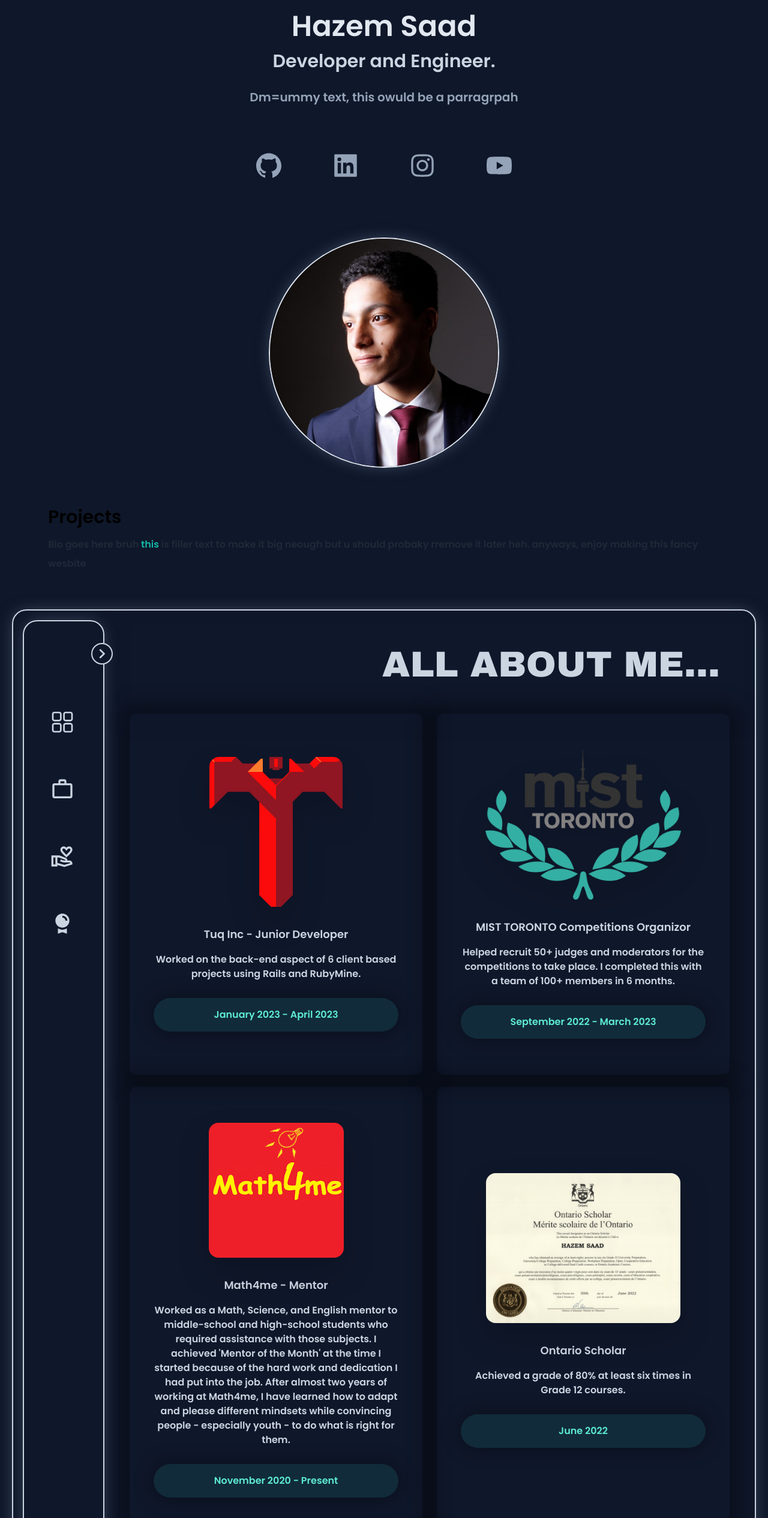
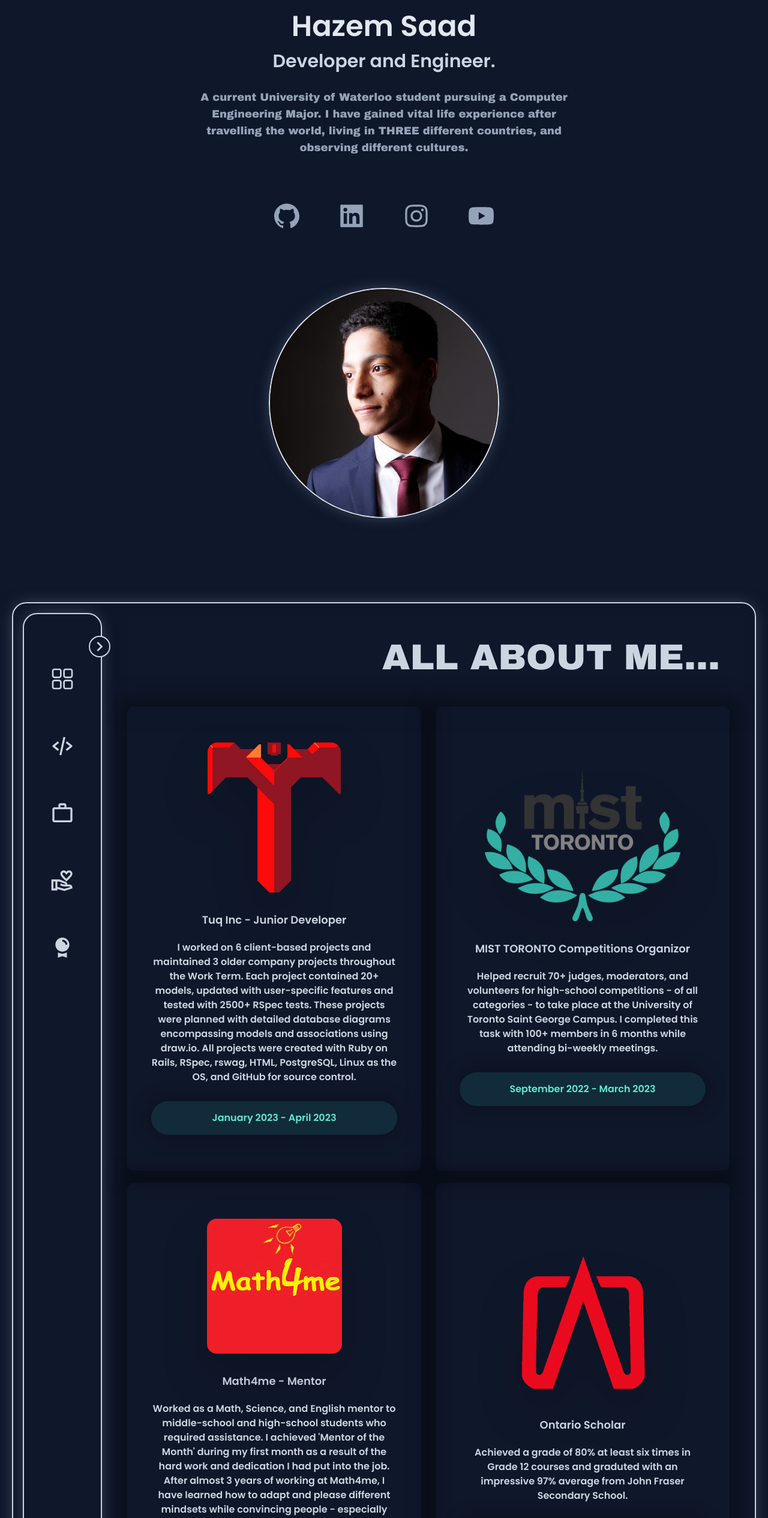
Before and after one commit to HazemS24/Hazem-Saad, a Next.js app: page / in a window 1280 px wide. Shown: the part 120-2651 px from the top of the page at 60% size. Built offline with nearby package versions, Linux system fonts and the light colour scheme.

Commit message:
Final Design Changes

```diff
--- a/src/app/page.tsx
+++ b/src/app/page.tsx
@@ -15,7 +15,7 @@ import {
   MdKeyboardArrowLeft,
 } from "react-icons/md";
 import { RxDashboard } from "react-icons/rx";
-import { BiSolidAward } from "react-icons/bi";
+import { BiSolidAward, BiCodeAlt } from "react-icons/bi";
 import Image from "next/image";
 import hazem from "public/images/hazem_saad.jpg";
 import sections from "./personal_portfolio_data.json";
@@ -43,6 +43,9 @@ export default function Home() {
 
     if (type === "") {
       setType("ALL ABOUT ME...");
+    }
+    if (type === "Projects") {
+      setType("PROJECTS...");
     }
     if (type === "Work Experience") {
       setType("WORK EXPERIENCES...");
@@ -85,11 +88,14 @@ export default function Home() {
             <h3 className="text-2xl py-2 md:text-3xl text-slate-300">
               Developer and Engineer.
             </h3>
-            <p className="text-md py-5 leading-8 md:text-xl max-w-xl mx-auto text-slate-400">
-              Dm=ummy text, this owuld be a parragrpah
+            <p className="text-md py-5 leading-8 md:text-lg max-w-2xl mx-auto text-slate-400 font-archivo">
+              A current University of Waterloo student pursuing a Computer
+              Engineering Major. I have gained vital life experience after
+              travelling the world, living in THREE different countries, and
+              observing different cultures.
             </p>
           </div>
-          <div className="text-5xl text-slate-400 flex justify-center gap-20 py-4">
+          <div className="text-5xl text-slate-400 flex justify-center gap-[60px] py-4">
             <a href="https://github.com/HazemS24">
               <AiOutlineGithub className="hover:text-slate-200" />
             </a>
@@ -103,19 +109,8 @@ export default function Home() {
               <AiFillYoutube className="hover:text-slate-200" />
             </a>
           </div>
-          <div className="relative mx-auto rounded-full w-80 h-80 mt-20 overflow-hidden border-slate-200 md:h-96 md:w-96 border-2 shadow-cs-xl shadow-slate-500">
+          <div className="relative mx-auto rounded-full w-80 h-80 my-20 overflow-hidden border-slate-200 md:h-96 md:w-96 border-2 shadow-cs-xl shadow-slate-500">
             <Image src={hazem} alt="" />
-          </div>
-        </section>
-
-        <section className="px-10 pb-10 md:pt-5 md:px-20 lg:px-30">
-          <div>
-            <h3 className="text-3xl py-1">Projects</h3>
-            <p className="text-md pt-2 leading-8 text-gray-800">
-              Bio goes here bruh <span className="text-teal-500">this</span> is
-              filler text to make it big neough but u should probaky rremove it
-              later heh. anyways, enjoy making this fancy wesbite{" "}
-            </p>
           </div>
         </section>
 
@@ -141,13 +136,23 @@ export default function Home() {
               onClick={() => setOpen(!open)}
             />
 
-            <div
-              className={`bg-slate-900 text-slate-300 text-6xl duration-500 font-archivo ${
-                open ? "lg:ml-5 lg:mt-4 max-lg:hidden" : "scale-0 m-0 p-0"
-              }`}
+            <Transition
+              show={open}
+              enter="transition ease-in duration-200 delay-100"
+              enterTo="scale-100 w-[100%]"
+              enterFrom="scale-0 w-[0%]"
+              leave="transition ease-in duration-100"
+              leaveFrom="scale-100 w-[100%]"
+              leaveTo="scale-0 w-[0%] ml-15"
             >
-              FILTERS
-            </div>
+              <div
+                className={`bg-slate-900 text-slate-300 text-6xl font-archivo ${
+                  open ? "lg:ml-5 lg:mt-4 max-lg:hidden" : "h-0 m-0 pl-10 pt-10"
+                }`}
+              >
+                FILTERS
+              </div>
+            </Transition>
 
             <div
               className={`flex py-5 ease-in-out duration-500 lg:mt-5 lg:mx-2 ${
@@ -184,6 +189,44 @@ export default function Home() {
                     }`}
                   >
                     ALL ABOUT ME...
+                  </h1>
+                </Transition>
+              </button>
+            </div>
+
+            <div
+              className={`flex py-5 ease-in-out duration-500 lg:mx-2 ${
+                open ? "" : "max-lg:scale-0"
+              }`}
+            >
+              <button
+                className={`p-0 duration-500 relative rounded-md text-slate-300 hover:bg-slate-300 hover:text-slate-900 ${
+                  open ? "w-[360px]" : "flex-none"
+                }`}
+                onClick={() => {
+                  filterByType("Projects");
+                  setVisible(4);
+                  setNoMore(false);
+                }}
+              >
+                <BiCodeAlt
+                  className={`text-5xl rounded float-left [transition:_color_75ms,transform_0.5s_ease-in-out] flex-shrink-0 p-1 m-3 ${
+                    open ? "rotate-[360deg] mr-0" : ""
+                  }`}
+                />
+                <Transition
+                  show={open}
+                  enter="transition ease-in duration-[200ms] delay-100"
+                  enterTo="scale-100"
+                  enterFrom="scale-0 absolute"
+                  leave="transition duration-0"
+                  leaveFrom="scale-100"
+                  leaveTo="scale-0 absolute"
+                >
+                  <h1
+                    className={`text-lg [transition:_color_75ms,transform_0.5s_ease-in-out] text-inherit float-left ml-3 mt-[22px]`}
+                  >
+                    PROJECTS
                   </h1>
                 </Transition>
               </button>
@@ -325,12 +368,16 @@ export default function Home() {
                   <li className="text-center hover:bg-slate-800 shadow-cs-lg p-10 rounded-xl basis-5/12 flex-1 relative mb-5 mx-1 xl:mx-3 md:max-lg:mx-3 duration-200 flex flex-col justify-center">
                     <img
                       src={section.image}
-                      className="max-h-[250px] rounded-2xl mx-auto drop-shadow-2xl mt-5"
+                      className="max-h-[250px] rounded-2xl mx-auto drop-shadow-3xl mt-5"
                     />
                     <div className="text-lg font-medium pt-8 pb-2">
                       <strong>{name}</strong>
                     </div>
-                    <div className="py-2">{description}</div>
+                    <div className="py-2">
+                      {description.split("\n").map((line) => (
+                        <p className="mt-1">{line}</p>
+                      ))}
+                    </div>
                     <div className="p-4 my-5 text-teal-300 rounded-full bg-teal-400/10 shadow-cs-md">
                       {EndDate(start_date, end_date)}
                     </div>
--- a/src/app/personal_portfolio_data.json
+++ b/src/app/personal_portfolio_data.json
@@ -1,7 +1,7 @@
 [
 	{
 		"name": "Tuq Inc - Junior Developer",
-		"description": "Worked on the back-end aspect of 6 client based projects using Rails and RubyMine.",
+		"description": "I worked on 6 client-based projects and maintained 3 older company projects throughout the Work Term. Each project contained 20+ models, updated with user-specific features and tested with 2500+ RSpec tests. These projects were planned with detailed database diagrams encompassing models and associations using draw.io. All projects were created with Ruby on Rails, RSpec, rswag, HTML, PostgreSQL, Linux as the OS, and GitHub for source control.",
 		"start_date": "January 2023",
 		"end_date": "April 2023",
 		"type": "Work Experience",
@@ -9,7 +9,7 @@
 	},
 	{
 		"name": "MIST TORONTO Competitions Organizor",
-		"description": "Helped recruit 50+ judges and moderators for the competitions to take place. I completed this with a team of 100+ members in 6 months.",
+		"description": "Helped recruit 70+ judges, moderators, and volunteers for high-school competitions - of all categories - to take place at the University of Toronto Saint George Campus. I completed this task with 100+ members in 6 months while attending bi-weekly meetings.",
 		"start_date": "September 2022",
 		"end_date": "March 2023",
 		"type": "Volunteer Experience",
@@ -17,7 +17,7 @@
 	},
 	{
 		"name": "Math4me - Mentor",
-		"description": "Worked as a Math, Science, and English mentor to middle-school and high-school students who required assistance with those subjects. I achieved 'Mentor of the Month' at the time I started because of the hard work and dedication I had put into the job. After almost two years of working at Math4me, I have learned how to adapt and please different mindsets while convincing people - especially youth - to do what is right for them.",
+		"description": "Worked as a Math, Science, and English mentor to middle-school and high-school students who required assistance. I achieved 'Mentor of the Month' during my first month as a result of the hard work and dedication I had put into the job. After almost 3 years of working at Math4me, I have learned how to adapt and please different mindsets while convincing people - especially youth - to do what is right for them.",
 		"start_date": "November 2020",
 		"end_date": "Present",
 		"type": "Work Experience",
@@ -25,7 +25,15 @@
 	},
 	{
 		"name": "Ontario Scholar",
-		"description": "Achieved a grade of 80% at least six times in Grade 12 courses.",
+		"description": "Achieved a grade of 80% at least six times in Grade 12 courses and graduted with an impressive 97% average from John Fraser Secondary School.",
+		"start_date": "June 2022",
+		"end_date": null,
+		"type": "Awards",
+		"image": "images/tmmc_two.png"
+	},
+	{
+		"name": "Ontario Scholar",
+		"description": "Achieved a grade of 80% at least six times in Grade 12 courses and graduted with an impressive 97% average from John Fraser Secondary School.",
 		"start_date": "June 2022",
 		"end_date": null,
 		"type": "Awards",
@@ -33,7 +41,7 @@
 	},
 	{
 		"name": "MIST (Muslim Interscholastic Tournament) Toronto Math Olympics",
-		"description": "Achieved first place across all participating schools (in the Greater Toronto Area) in MIST's Math Olympics.",
+		"description": "Achieved first place across all participating schools (in the Greater Toronto Area) in MIST Toronto's Math Olympics. This took almost 6 months of weekly exams and self-supervised tests as a practice to achieve.",
 		"start_date": "May 2022",
 		"end_date": null,
 		"type": "Awards",
@@ -41,7 +49,7 @@
 	},
 	{
 		"name": "Senior Scholar at John Fraser Secondary School",
-		"description": "I would be placed for an hour time slot every week to help out peers and students in our school with specific subject materials that they were struggling with. I got the chance to feel charitable and master all the concepts I was helping with from all points of view - since I had to understand their questions and use my logical thinking to connect them to common misinterpretations about each concept.",
+		"description": "I volunteered an hour of my time per week to help out peers and students in our school with specific subject materials that they were struggling with. I got the chance to feel charitable and master all the concepts I was helping with from all points of view - since I had to understand their questions and use my logical thinking and connect them to common misinterpretations about each concept.",
 		"start_date": "September 2021",
 		"end_date": " June 2022",
 		"type": "Volunteer Experience",
@@ -49,7 +57,7 @@
 	},
 	{
 		"name": "University of Waterloo - Math Contests",
-		"description": "Achieved top 25% out of all participants across the world in the following contests:\\nPascal Contest (2018)\\nCayley Contest (2019)\\nFermat Contest (2020)\\nCanadian Senior Mathematics Contest (2020)\\nCanadian Senior Mathematics Contest (2021)",
+		"description": "Achieved top 25% out of all participants across the world in the following contests:\nPascal Contest (2018)\nCayley Contest (2019)\nFermat Contest (2020)\nCanadian Senior Mathematics Contest (2020)\nCanadian Senior Mathematics Contest (2021)",
 		"start_date": "2018",
 		"end_date": "2022",
 		"type": "Awards",
@@ -57,7 +65,7 @@
 	},
 	{
 		"name": "Muslim Student Association (MSA) Event Organizer",
-		"description": "I was part of the planners of major school-wide events. I learned about the responsibilities it takes for someone to run public events in an organized manner. Since we were the people who had to clean after these events, we multitasked to make sure that there would be minimal littering involved while also enjoying our time.",
+		"description": "I was part of the planners for major school-wide events. I learned about the responsibilities it takes for someone to run public events in an organized manner. We multitasked to make sure that there would be minimal littering involved while also enjoying our time, since we had to create a sense of responsibililty within participants.",
 		"start_date": "September 2021",
 		"end_date": "June 2022",
 		"type": "Volunteer Experience",
@@ -65,7 +73,7 @@
 	},
 	{
 		"name": "Mikey AED CPR",
-		"description": "A course that I voluntarily took to learn about the procedures of performing CPR and other life-saving techniques which could be used if someone else ever needed it.",
+		"description": "This is a course that I voluntarily took to learn about the procedures of performing CPR and other life-saving techniques which could be used if someone else ever needed it.",
 		"start_date": "October 2020",
 		"end_date": null,
 		"type": "Volunteer Experience",
@@ -73,7 +81,7 @@
 	},
 	{
 		"name": "Scholten's Shell - Convenience Store",
-		"description": "A floor worker and substitute cashier at a convenience store in New Brunswick. Working here gave me the experience to know how people think, and what the average person wants.",
+		"description": "I was a floor worker and a substitute cashier at a convenience store in New Brunswick. Working here gave me the experience to know how people think, and what the average person wants.",
 		"start_date": "June 2020",
 		"end_date": "August 2020",
 		"type": "Work Experience",
@@ -81,7 +89,7 @@
 	},
 	{
 		"name": "ASD-S Math Competition",
-		"description": "Achieved first place with a team in a Mathematics Competition across all schools in the Anglophone South District - South (ASD-S) District.",
+		"description": "Achieved first place with a team in a Mathematics Competition across all schools in the Anglophone South District - South (ASD-S) District at Saint John, Neww Brunswick.",
 		"start_date": "November 2019",
 		"end_date": null,
 		"type": "Awards",
@@ -89,7 +97,7 @@
 	},
 	{
 		"name": "Youth Peace Mural - 10 St. James Street, Saint John, NB",
-		"description": "The Youth Peace mural was a building-size project which took several months to complete. I would be scheduled to help paint the mural for 5 hours a week alongside other people and newcomers. I gained experience creating ice-breakers and being more socially aware since some newcomers could not speak English, so I took it as my own responsibility to make sure that everyone had the best experience, no matter what obstacles they faced. It was my honour to be a part of it since it stands for diversity and equality between all people with no discrimination!",
+		"description": "The Youth Peace mural was a building-size project which took several months of work. I would be scheduled to help paint the mural for 5 hours per week alongside other people and newcomers. I gained experience creating ice-breakers and being socially aware since some newcomers could not speak English. I took it as my own responsibility to make sure that everyone had the best experience, no matter what obstacles they faced. It was my honour to be a part of this project since it stands for diversity and equality between all people with no discrimination!",
 		"start_date": "September 2019",
 		"end_date": "November 2019",
 		"type": "Volunteer Experience",
@@ -97,7 +105,7 @@
 	},
 	{
 		"name": "Third Shift Workshops",
-		"description": "The third shift workshop was a painting project dedicated to the city of Saint John. The painting was established on the idea of building a new life/career after immigrating to a new city that supported it. Since it was also a two-person project, I gained experience working in a less chaotic environment where communication was vital to ensure efficient success.",
+		"description": "The third shift workshop was a painting project dedicated to the city of Saint John. The painting was established on the idea of building a new life/career after immigrating to a new city that supported it. Furthermore, since it was also a two-person project, I gained experience working in a less chaotic environment where communication was vital to ensure efficient success.",
 		"start_date": "August 2019",
 		"end_date": null,
 		"type": "Volunteer Experience",
@@ -105,7 +113,7 @@
 	},
 	{
 		"name": "Volunteer Book Organizer at Big Brothers Big sisters of Saint John, NB",
-		"description": "I was very fortunate to volunteer for Big Brothers Big Sisters of Saint John as we took the time to organize all the donated books. Our main goal was to ensure people could find what they wanted to read without having a hard time finding it, as that convinces them to read more.",
+		"description": "I was very fortunate to volunteer for Big Brothers Big Sisters of Saint John as we took the time to organize all the donated books. Our main goal was to ensure people could find what they wanted to read as that is a mah=jor factor when convincing others to read more and put in the effort.",
 		"start_date": "August 2019",
 		"end_date": null,
 		"type": "Volunteer Experience",
@@ -113,7 +121,7 @@
 	},
 	{
 		"name": "GreyHound Hounds Honors",
-		"description": "Achieved GreyHound Hounds Honors with a 95% average at Saint John High School during the 2018-2019 school year.",
+		"description": "I achieved GreyHound Hounds Honors with a 95% average at Saint John High School during the 2018-2019 school year. I was also enrolled in an IB program, making this achievement a lot more impressive than it seems.",
 		"start_date": "June 2019",
 		"end_date": null,
 		"type": "Awards",
@@ -121,7 +129,7 @@
 	},
 	{
 		"name": "Salvation Army Kettle Drive",
-		"description": "The Salvation Army Kettle Drive is an organization that dedicates its efforts to donations. I - with a group of people - collected donations in an Atlantic Superstore during Christmas with candy canes as a gift for people who did donate.",
+		"description": "The Salvation Army Kettle Drive is an organization that dedicates its efforts to donations. I - with a group of people - collected donations in an Atlantic Superstore during Christmas, and presented candy canes as a gift for donators.",
 		"start_date": "February 2018",
 		"end_date": null,
 		"type": "Volunteer Experience",
@@ -129,7 +137,7 @@
 	},
 	{
 		"name": "Gleaning",
-		"description": "A group of people from the YMCA - which I was part of - went to a local farm, and gleaned carrots to donate to food banks in the City of Saint John.",
+		"description": "A group of 100+ people affiliated with the YMCA - including myself - went to a local farm, and gleaned carrots to donate to food banks in the City of Saint John.",
 		"start_date": "Ocotober 2018",
 		"end_date": null,
 		"type": "Volunteer Experience",
--- a/tailwind.config.js
+++ b/tailwind.config.js
@@ -23,6 +23,9 @@ module.exports = {
         'cs-md': '0px 0px 30px 5px rgba(0, 0, 0, 0.3)',
         'cs-lg': '0px 0px 30px 20px rgba(0, 0, 0, 0.3)',
         'cs-xl': '0px 0px 30px -10px rgba(0, 0, 0, 0.3)'
+      },
+      dropShadow: {
+        '3xl': '0 35px 35px rgb(0 0 0 / 0.17)'
       }
     },
   },
```
Also changed, not shown: public/images/tmmc.png (added), public/images/tmmc_two.png (added).
